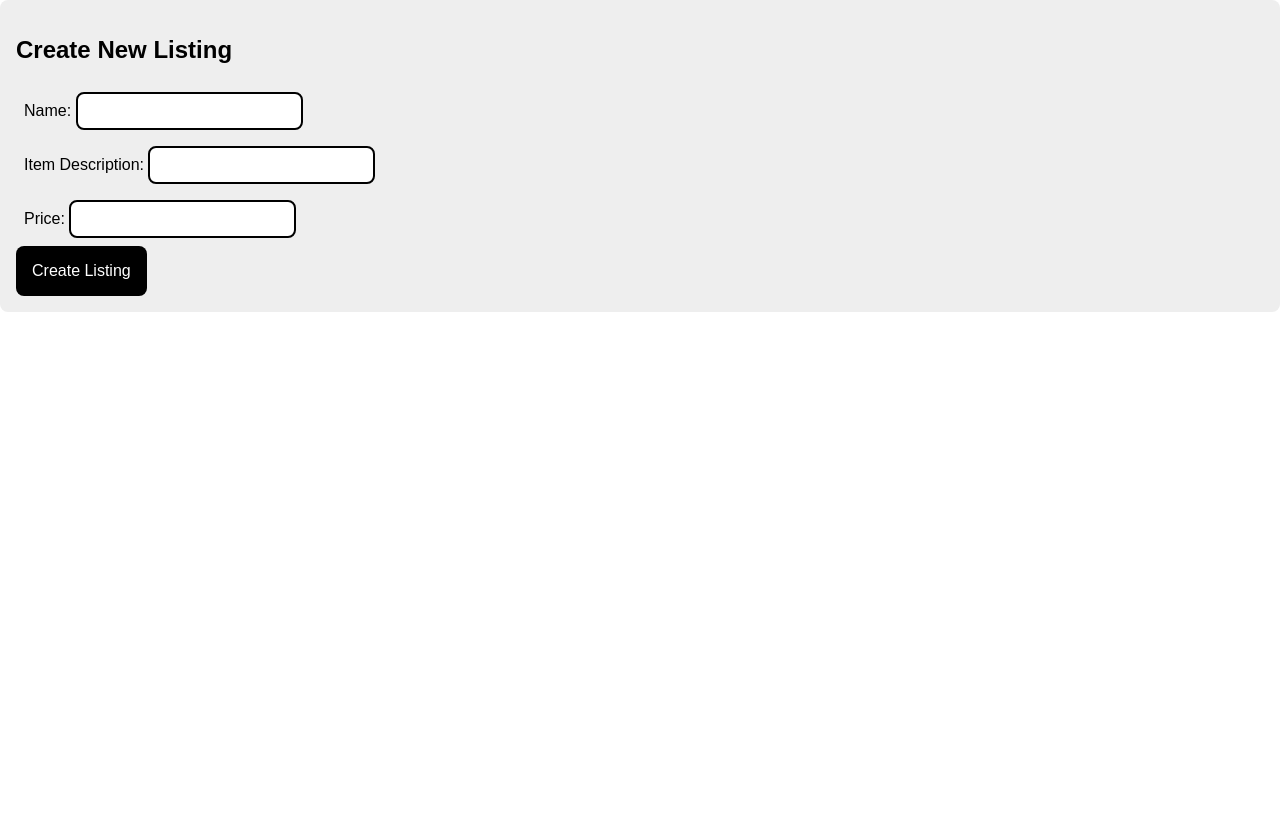
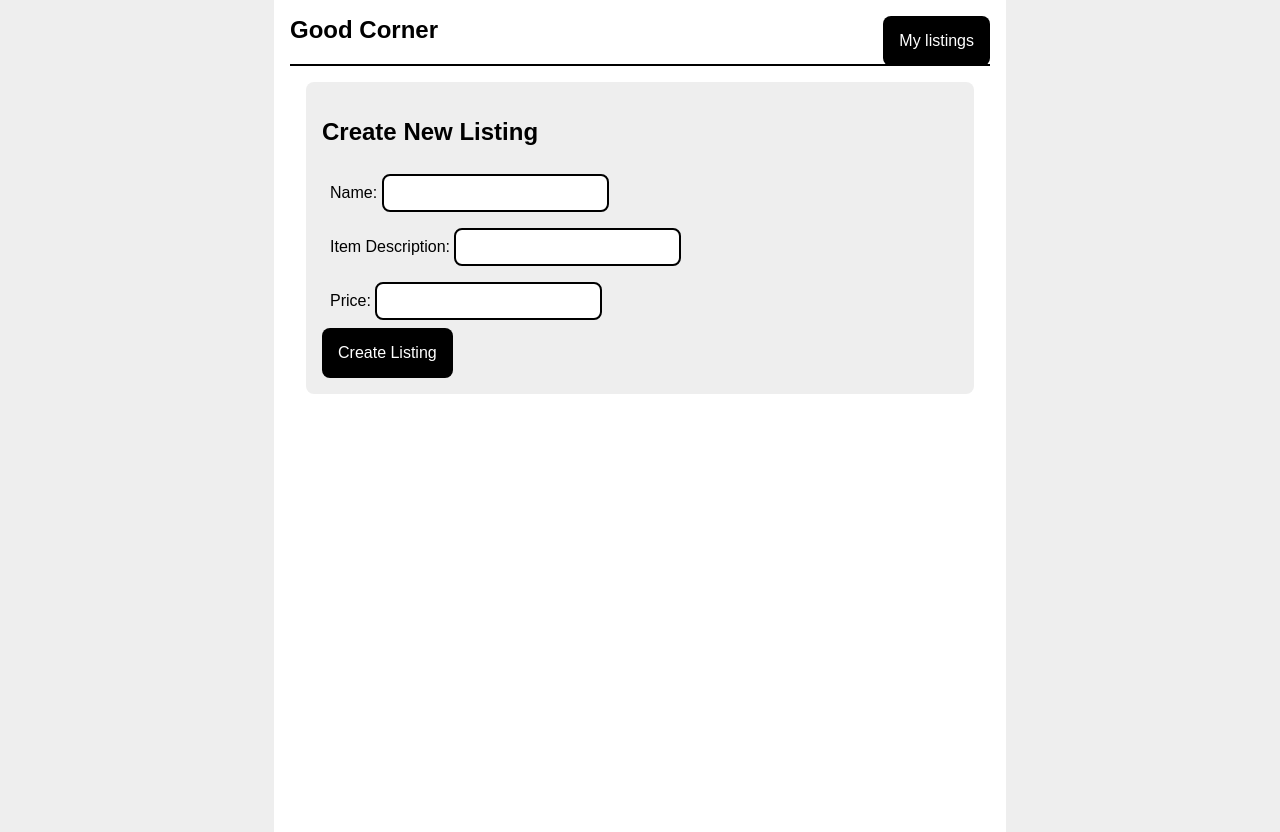
Before and after one commit to TomToulonBogo/Good-Corner, an Angular app: page /new-listing in a window 1280 px wide. Before the commit the page ends 800 px from the top, so only its background shows below. Built offline with nearby package versions, Linux system fonts and the light colour scheme.

Commit message:
add nav-bar

```diff
--- a/src/app/app.component.html
+++ b/src/app/app.component.html
@@ -1 +1,8 @@
-<router-outlet></router-outlet>
+<div id="page-wrap">
+    <div id="max-width-column">
+        <app-nav-bar></app-nav-bar>
+        <div id="content-wrap">
+            <router-outlet></router-outlet>
+        </div>
+    </div>
+</div>
--- a/src/app/app.module.ts
+++ b/src/app/app.module.ts
@@ -11,6 +11,7 @@ import { MyListingsPageComponent } from './my-listings-page/my-listings-page.com
 import { NewListingsPageComponent } from './new-listings-page/new-listings-page.component';
 import { EditListingPageComponent } from './edit-listing-page/edit-listing-page.component';
 import { ListingDataFormComponent } from './listing-data-form/listing-data-form.component';
+import { NavBarComponent } from './nav-bar/nav-bar.component';
 
 @NgModule({
   declarations: [
@@ -21,7 +22,8 @@ import { ListingDataFormComponent } from './listing-data-form/listing-data-form.
     MyListingsPageComponent,
     NewListingsPageComponent,
     EditListingPageComponent,
-    ListingDataFormComponent
+    ListingDataFormComponent,
+    NavBarComponent
   ],
   imports: [
     BrowserModule,
--- /dev/null
+++ b/src/app/nav-bar/nav-bar.component.html
@@ -0,0 +1,8 @@
+<nav id="top-bar">
+    <a href="" routerLink="listings">
+        <h1 id="app-heading">Good Corner</h1>
+    </a>
+    <a href="" routerLink="/my-listings">
+        <button id="my-listings-button">My listings</button>
+    </a>
+</nav>
```
Also changed, not shown: src/app/nav-bar/nav-bar.component.ts (added, +10 -0 lines), src/app/nav-bar/nav-bar.component.scss (added), 1 other file (tests, documents, lock files or other folders).
